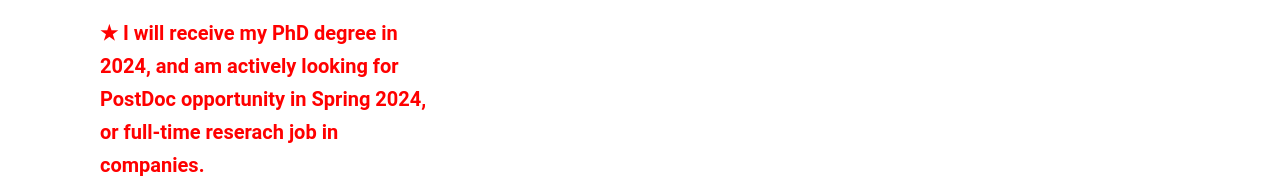
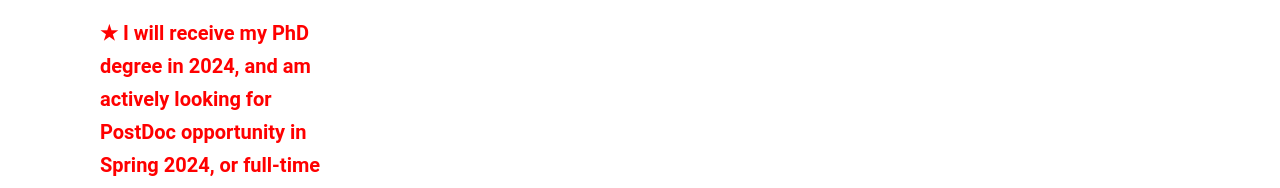
Before and after one commit to yushuang-wu/yushuang-wu.github.io, a plain HTML site: page index.html in a window 1280 px wide. Shown: the part 609-797 px from the top of the page. Drawn offline with nearby package versions, Linux system fonts and the light colour scheme; a script that the page names is missing; some icons are missing; a web font is replaced by a local one.

Commit message:
Update index.html

```diff
--- a/index.html
+++ b/index.html
@@ -492,7 +492,7 @@
   </div>
 </div>
 
-    <div class="col-12 col-lg-4">
+    <div class="col-12 col-md-3">
       <p>
         <font color="red"><strong><highlight>&#9733;
           I will receive my PhD degree in 2024, and am actively looking for PostDoc opportunity in Spring 2024, or full-time reserach job in companies.
```
